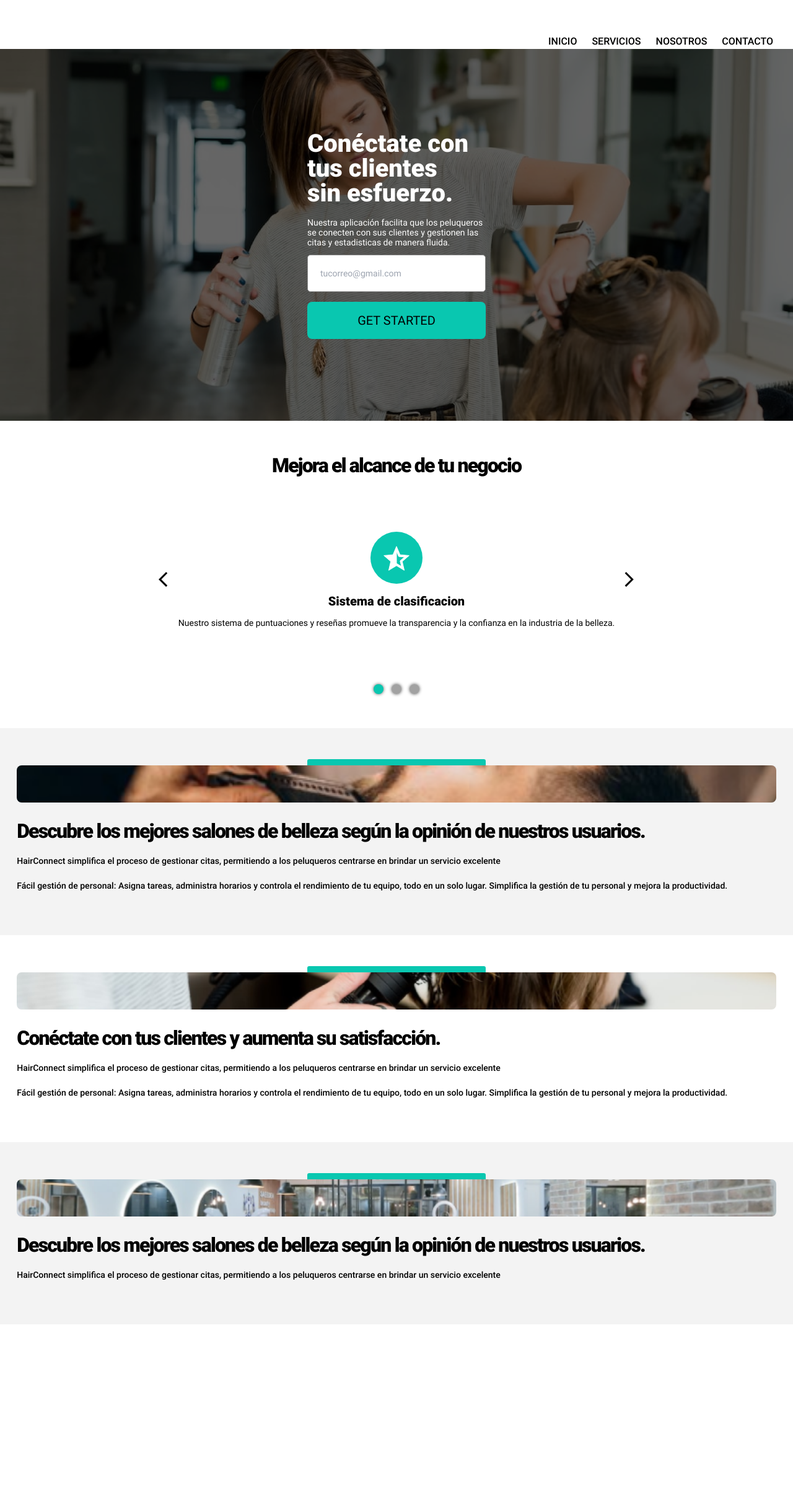
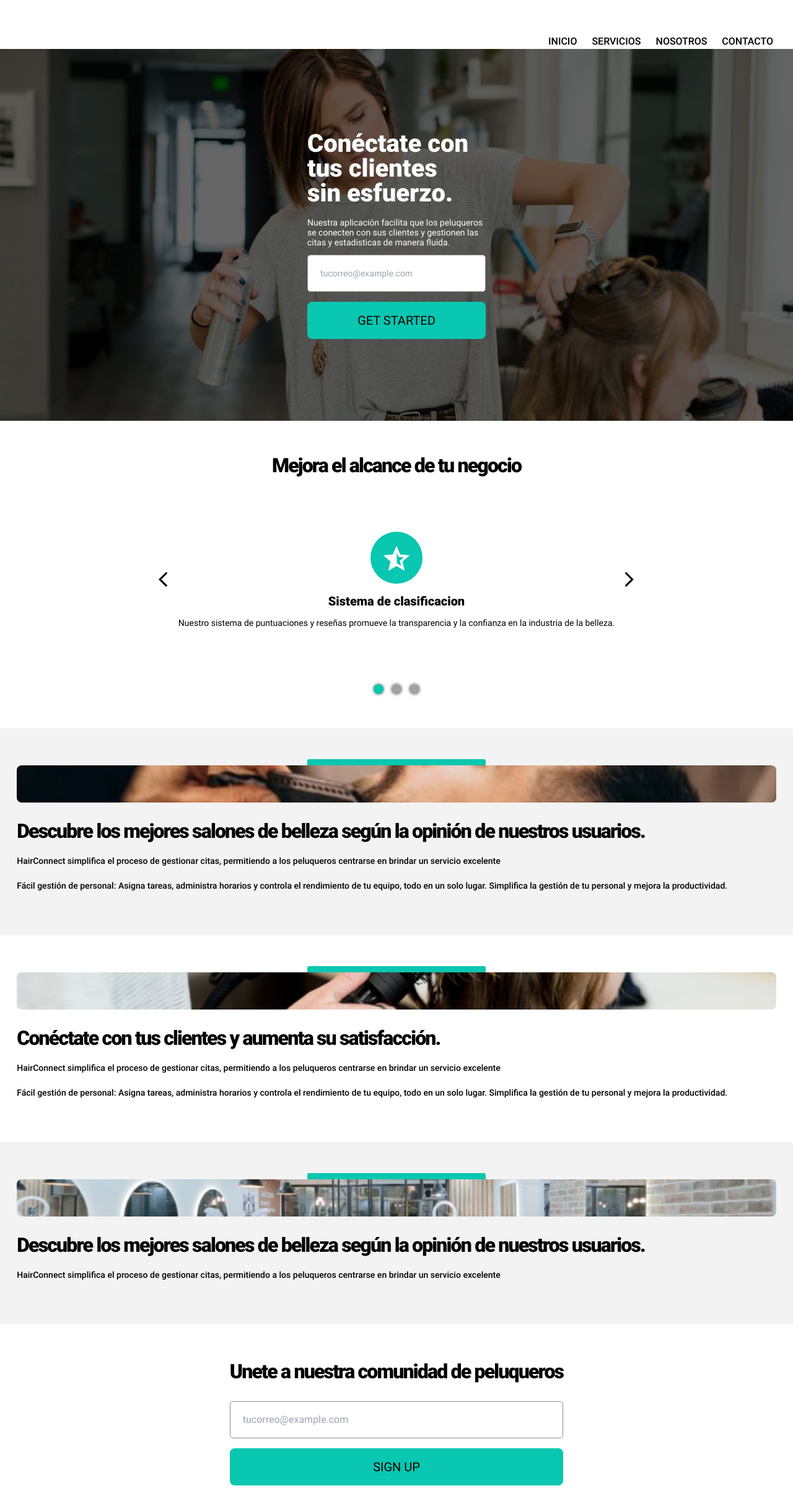
Before and after one commit to Hinkku-Company/landing-page, a React (Vite) app: page / in a window 1280 px wide. Shown: the part 105-2540 px from the top of the page at 62% size. Before the commit the page ends 2242 px from the top, so only its background shows below. Built offline with nearby package versions, Linux system fonts and the light colour scheme.

Commit message:
✨Invitation section & placeholder modification

```diff
--- a/src/pages/Main.tsx
+++ b/src/pages/Main.tsx
@@ -2,6 +2,7 @@ import { SlideContent } from "@/ui/molecules/SlideContent";
 import { Hero } from "@/ui/molecules/Hero";
 import { Header } from "@/ui/molecules/header"
 import { SectionsMobile } from "@/ui/atoms/SectionsMobile";
+import { SectionInvitation } from "@/ui/molecules/SectionInvitation";
 import ImageSection1 from "@/assets/imgs/imgtest1.png"
 import ImageSection2 from "@/assets/imgs/imgtest2.png"
 import ImageSection3 from "@/assets/imgs/imgtest3.png"
@@ -38,6 +39,7 @@ export const Main = () => {
             <Hero />
             <SlideContent />
             <SectionsMobile sections={sections} />
+            <SectionInvitation />
         </div>
     )
 }
--- /dev/null
+++ b/src/ui/atoms/Input/index.ts
@@ -0,0 +1 @@
+export * from './StandardInput';
--- a/src/ui/atoms/buttons/StandardButton.tsx
+++ b/src/ui/atoms/buttons/StandardButton.tsx
@@ -11,7 +11,7 @@ export interface Props {
   className?: string;
   disabled?: boolean;
   active?: boolean;
-  ripple: boolean;
+  ripple?: boolean;
 }
 
 export const StandardButton = ({ onClick, children, type, id, title = '', className = '', disabled, active, ripple = false }: Props) => {
--- a/src/ui/atoms/index.ts
+++ b/src/ui/atoms/index.ts
@@ -1,2 +1,4 @@
 export * from './buttons';
 export * from './icons';
+export * from './Input';
+export * from './SectionsMobile';
--- a/src/ui/molecules/Hero/Hero.tsx
+++ b/src/ui/molecules/Hero/Hero.tsx
@@ -25,7 +25,7 @@ export const Hero = () => {
                             </div>
 
                             <div className="row-span-1 grid gap-4">
-                                <StandardInput type="text" placeholder='tucorreo@gmail.com' />
+                                <StandardInput type="text" placeholder='tucorreo@example.com' />
                                 <StandardButton ripple className='hero-btn' onClick={() => { }}>GET STARTED</StandardButton>
                             </div>
                         </div>
--- /dev/null
+++ b/src/ui/molecules/SectionInvitation/SectionInvitation.tsx
@@ -0,0 +1,24 @@
+import { StandardButton } from "@/ui/atoms"
+import { StandardInput } from "@/ui/atoms"
+
+export const SectionInvitation = () => {
+
+    const sendEmail = () => {
+        console.log('email sended')
+    }
+
+    return (
+        <div className="bg-[--color-bg-white] p-[3.75rem] grid place-items-center">
+            <div className="">
+                <h3 className="custom-title font-[--font-w-title] text-[--color-title] pb-[2rem]">
+                    Unete a nuestra comunidad de peluqueros
+                </h3>
+
+                <div className="grid gap-4">
+                    <StandardInput placeholder="tucorreo@example.com" />
+                    <StandardButton onClick={sendEmail}>SIGN UP</StandardButton>
+                </div>
+            </div>
+        </div>
+    )
+}
--- /dev/null
+++ b/src/ui/molecules/SectionInvitation/index.ts
@@ -0,0 +1 @@
+export * from './SectionInvitation';
```
